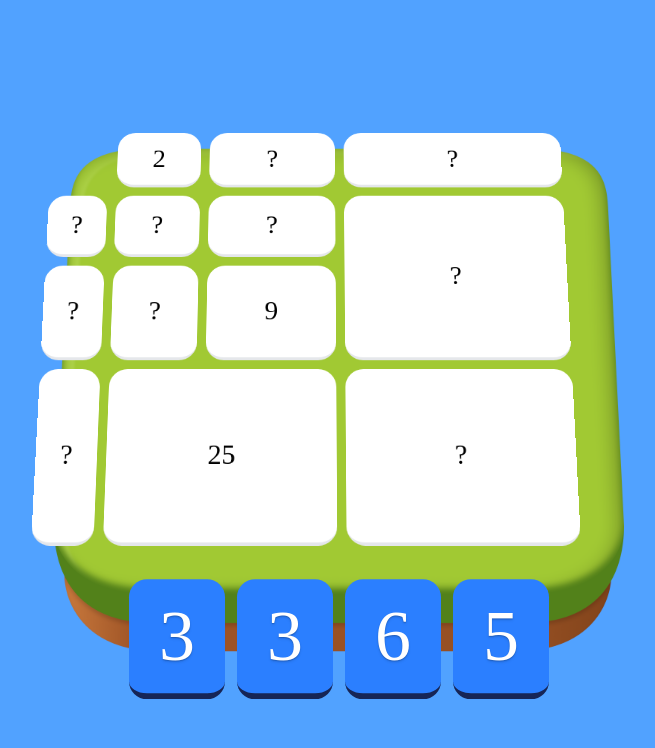
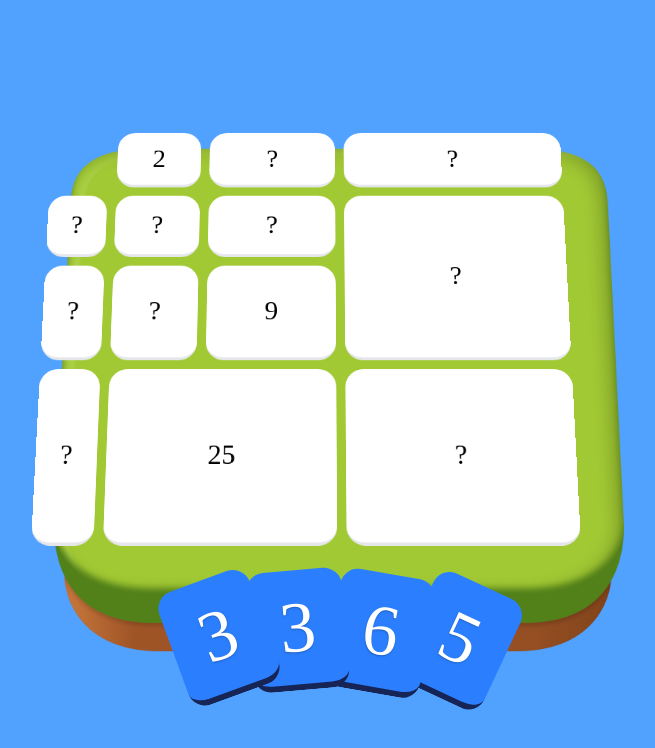
Before and after one commit to kaykyb/miniquads-web, a React (Vite) app: page / in a window 1280 px wide. Both pictures are taken after a click on the button "Jogar". Shown: the top 748 px of the page, without its empty margins (301-956 px from the left). Built offline with nearby package versions, Linux system fonts and the light colour scheme; a web font is replaced by a local one.

Commit message:
Make card leque look like an arc

```diff
--- a/src/components/CardLeque.tsx
+++ b/src/components/CardLeque.tsx
@@ -7,10 +7,52 @@ interface Props {
 
 export default function CardLeque({ cards }: Props) {
   return (
-    <div className="fixed -bottom-16 w-full flex justify-center gap-4">
-      {cards.map((card, i) => (
-        <DraggableCard card={card} key={i} />
-      ))}
+    <div className="fixed -bottom-32 left-0 right-0 w-full">
+      <div className="relative mx-auto h-64 w-full max-w-4xl">
+        {cards.map((card, i) => {
+          const total = cards.length;
+
+          type Pos = { top: number; dx: number; rotate: number };
+          const presets: Record<number, Pos[]> = {
+            1: [{ top: 24, dx: 0, rotate: 0 }],
+            2: [
+              { top: 20, dx: -70, rotate: -8 },
+              { top: 28, dx: 70, rotate: 8 },
+            ],
+            3: [
+              { top: 28, dx: -110, rotate: -15 },
+              { top: 16, dx: 0, rotate: 0 },
+              { top: 24, dx: 110, rotate: 15 },
+            ],
+            4: [
+              { top: 30, dx: -160, rotate: -20 },
+              { top: 20, dx: -55, rotate: -5 },
+              { top: 24, dx: 55, rotate: 10 },
+              { top: 34, dx: 160, rotate: 25 },
+            ],
+          };
+
+          const layout = presets[total as 1 | 2 | 3 | 4];
+          const pos: Pos = layout?.[i] ?? { top: 24, dx: (i - (total - 1) / 2) * 80, rotate: 0 };
+
+          const zIndex = 1000 - i;
+
+          return (
+            <div
+              key={i}
+              className="absolute"
+              style={{
+                left: "50%",
+                top: `${pos.top}px`,
+                transform: `translate(-50%, 0) translateX(${pos.dx}px) rotate(${pos.rotate}deg)`,
+                zIndex,
+              }}
+            >
+              <DraggableCard card={card} />
+            </div>
+          );
+        })}
+      </div>
     </div>
   );
 }
```
